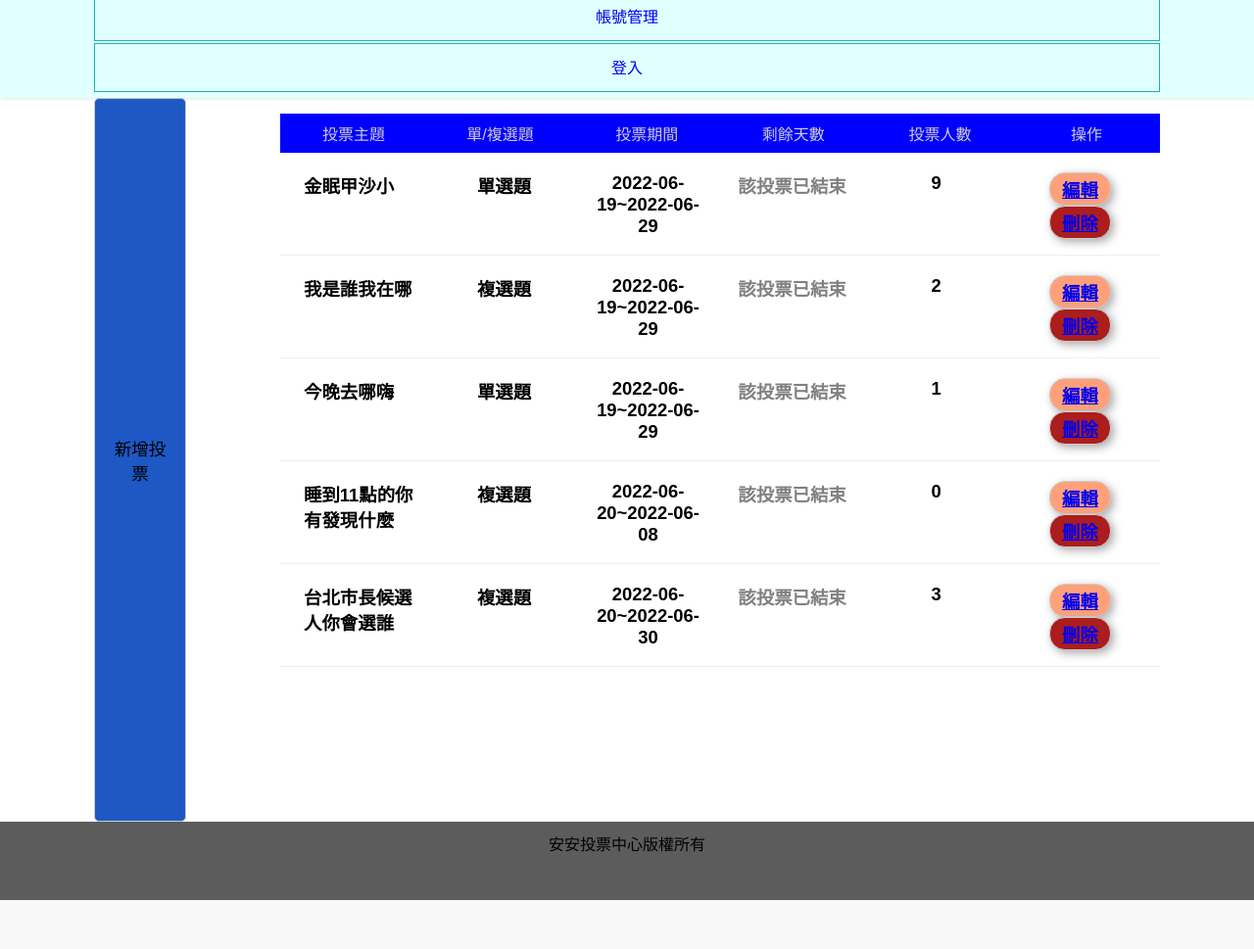
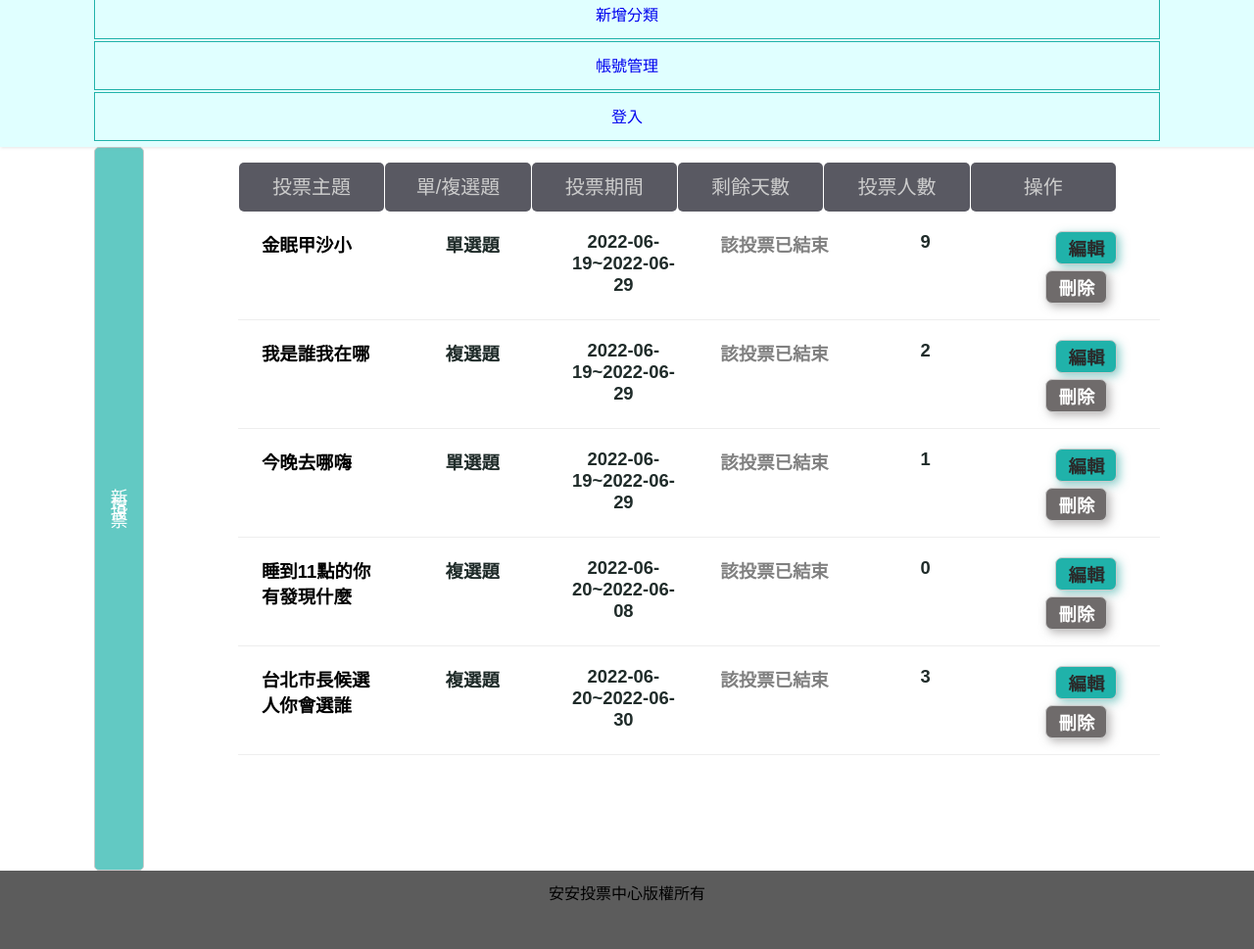
Before and after one commit to POPOB2/vote, a PHP site: page /back.php in a window 1280 px wide. Shown: the whole page at 98% size. Before the commit the page ends 919 px from the top, so only its background shows below. Run offline with PHP 8.4, Linux system fonts and the light colour scheme; data comes from the database, SQL or seed files in the repository.

Commit message:
後台頁面CSS設定

```diff
--- a/css/back.css
+++ b/css/back.css
@@ -1,9 +1,18 @@
 
 /* 後台用CSS */
-
-#header{
-    /* width:100% ; 已由basic賦予100%寬度 這裡不用寫 */
-    height:100px ; /* header多高 slider就多高, 後台不需要這麼大的slider所以將高度改為100px, 就算slider高度100%也只有100px */
+.main{
+    background-image:url(../upload/IN.jpg);
+    background-position: center;
+    background-repeat: no-repeat;
+    background-size: cover;
+}
+.itm{
+    overflow:auto;
+    width: 90%;
+    height: 739px;
+    margin: auto;
+    display: flex;
+    /* background-color: rgba(95,95,95,0.1); */
 }
 #container{
     /* 後台的最小的container高度 */
@@ -12,6 +21,21 @@
 ul{
     margin: 1rem 0 1rem 6rem;
 }
+#header .slider{
+    background-image:url(../upload/B.jpg);
+    background-repeat: no-repeat;
+    background-position: center;
+    background-size: cover;
+}
+.list-header{
+    display: flex;
+    width: 1300px;
+    justify-content: space-evenly;
+    text-align: center;
+    height: 50px;
+    line-height: 35px;
+}
+
 .list-items{
     display: flex;
     justify-content: space-evenly;
@@ -30,41 +54,127 @@
     padding: 3px 12px;
     border: 1px solid #ccc;
     display: inline-block;
-    border-radius: 1rem;
-    background: lightsalmon;
-    box-shadow: 3px 3px 10px #aaa;
+    border-radius: 7px;
+    background: lightseagreen;
+    box-shadow: 3px 3px 10px rgb(29, 160, 154,0.5);
     margin: 0 5px;
+    color: rgb(42, 42, 42);
+    text-decoration: none;
+    margin-left:25px ;
+    margin-bottom: 6px;
+}
+.edit:hover{
+    background: rgb(149, 56, 19);
+    color: white;
 }
 .del{
     padding: 3px 12px;
     border: 1px solid #ccc;
     display: inline-block;
-    border-radius: 1rem;
-    background: rgb(172, 29, 29);
-    box-shadow: 3px 3px 10px #aaa;
+    border-radius: 7px;
+    background: rgb(111, 107, 107);
+    box-shadow: 3px 3px 10px rgb(111, 107, 107, 0.5);;
     margin: 0 5px;
-}
-.edit:hover{
-    background: rgb(149, 56, 19);
-    color: white;
+    color: rgb(255, 255, 255);
+    text-decoration: none;
+
 }
 .del:hover{
-    background: rgb(189, 71, 71);
-    color: red;
+    background: rgb(111, 107, 107,0.2);
+    color: rgb(197, 0, 0);
 }
+
+
 .list-header{
     display: flex;
     justify-content: space-evenly;
     text-align: center;
-
+    width: 70vw;
 }
 .list-header div{
     width: calc(100% / 6);
     padding: 0.5rem 1rem;
-    background: blue;
+    background: rgb(89, 89, 98);
     color: #ccc;
+    margin-left: 1px;
+    font-size: 20px;
+    border-radius: 5px;
 }
 .list-items div{
     width: calc(100% / 6);
     padding: 0.5rem 1rem;
 }
+
+/* 其他選項的項目 */
+.text-center{
+    color: rgb(32, 44, 42);
+}
+/* --------------------------------------------新增投票-------------------------------------------- */
+/* 選項 */
+#options>div>label{
+    color: rgb(32, 44, 42);
+    /* border: 1px solid red; */
+    font-size: 20px;
+}
+/* 選項的輸入框 */
+.newEnter{
+    background-color: rgba(83, 83, 83, 0.3);
+    color: rgb(32, 44, 42);
+    width: 315px;
+    height: 40px;
+    border:none;
+    outline:none;
+    border-radius: 5px;
+    margin: 10px;
+    font-size: 18px;
+    padding: 0 15px;
+}
+#options>div>input:hover{
+    background-color: rgba(83, 83, 83, 0.2);
+}
+/* 新增該投票項目按鈕 */
+.new{
+    background-color: rgb(32, 178, 170, 0.7);
+    color: white;
+    border:none;
+    border-radius: 5px;
+    font-size: 20px;
+}
+.new:hover{
+    background-color: lightseagreen;
+}
+/* --------------------------------------------新增分類-------------------------------------------- */
+.class_name{
+    margin-top: 10vh;
+}
+/* 分類名稱 */
+.class_name>label{
+    color: rgb(32, 44, 42);
+    font-size: 20px;
+}
+/* 輸入框 */
+.class_name input{
+    background-color: rgba(83, 83, 83, 0.3);
+    color: rgb(32, 44, 42);
+    width: 315px;
+    height: 40px;
+    border:none;
+    outline:none;
+    border-radius: 5px;
+    margin: 10px;
+    font-size: 18px;
+    padding: 0 15px;
+}
+.class_name input:hover{
+    background-color: rgba(83, 83, 83, 0.2);
+}
+/* 送出按鈕 */
+.btn.btn-primary{
+    background-color: rgb(32, 178, 170, 0.7);
+    color: white;
+    width: 4vw;
+    line-height: 1vh;
+}
+.btn.btn-primary:hover{
+    background-color: lightseagreen;
+}
```
